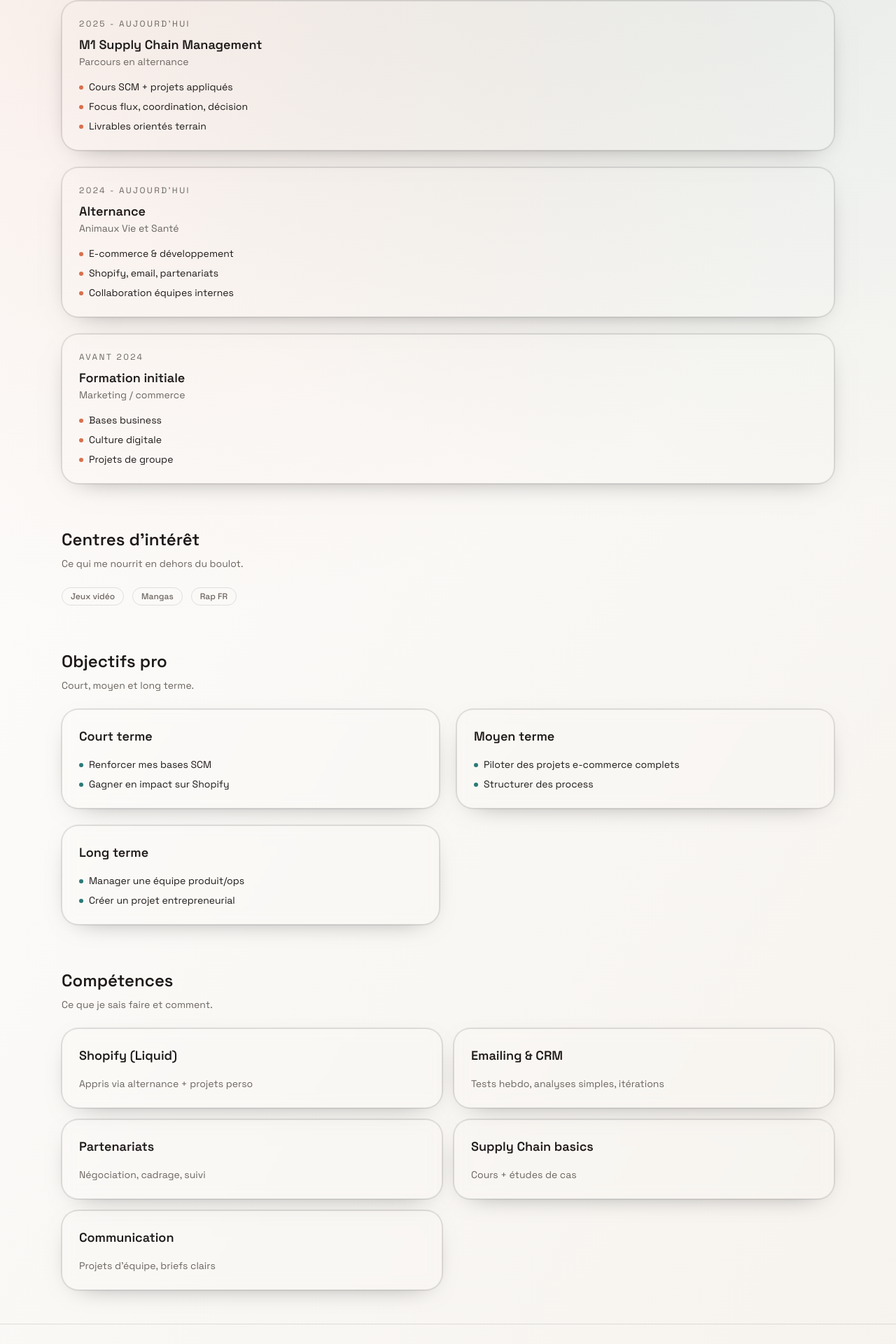
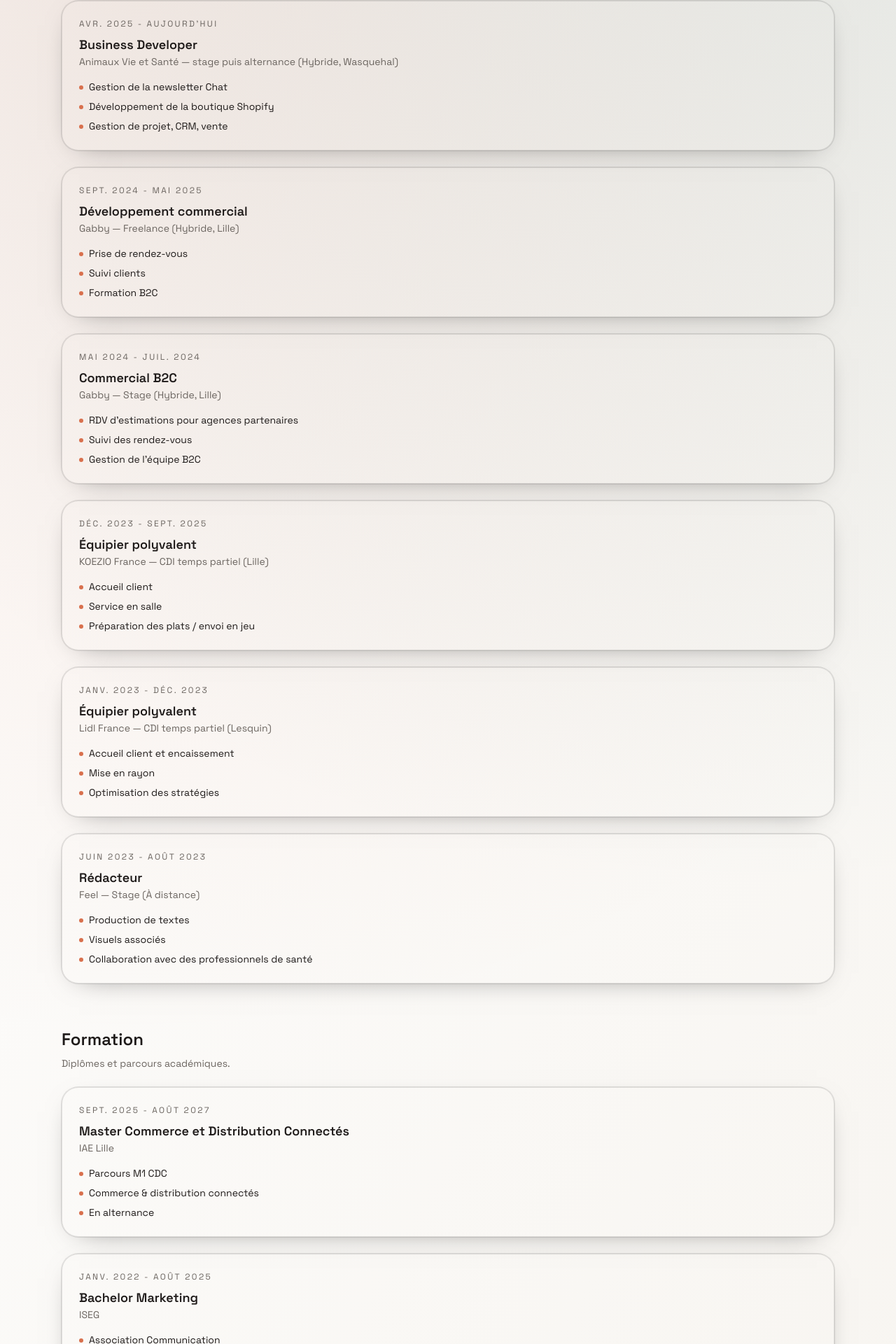
Before and after one commit to Gard0n/portfolio-mathieu-jardin, a Next.js app: page /about in a window 1280 px wide. Shown: the part 488-2408 px from the top of the page at 70% size. Built offline with nearby package versions, Linux system fonts and the light colour scheme.

Commit message:
Update about content to V1.05

```diff
--- a/src/app/about/page.tsx
+++ b/src/app/about/page.tsx
@@ -26,11 +26,18 @@ export default function AboutPage() {
         </Card>
       </Section>
 
-      <Section title="Parcours" description="Timeline rapide.">
+      <Section title="Expérience" description="Ce que j'ai fait sur le terrain.">
         <Timeline items={about.timeline} />
       </Section>
 
-      <Section title="Centres d'intérêt" description="Ce qui me nourrit en dehors du boulot.">
+      <Section title="Formation" description="Diplômes et parcours académiques.">
+        <Timeline items={about.education} />
+      </Section>
+
+      <Section
+        title="Centres d'intérêt"
+        description="Ce qui me nourrit en dehors du boulot."
+      >
         <div className="flex flex-wrap gap-3">
           {about.interests.map((interest) => (
             <Badge key={interest}>{interest}</Badge>
--- a/src/content/siteContent.ts
+++ b/src/content/siteContent.ts
@@ -1,6 +1,6 @@
 export const siteContent = {
   site: {
-    name: "Portfolio MJ V1.04",
+    name: "Portfolio MJ V1.05",
     role: "Business Developer / Shopify / E-commerce",
     description:
       "Portfolio simple et direct : parcours, alternance, projets et livrables Supply Chain.",
@@ -16,7 +16,7 @@ export const siteContent = {
     { label: "Contact", href: "/contact" }
   ],
   home: {
-    heroTitle: "Portfolio MJ V1.04",
+    heroTitle: "Portfolio MJ V1.05",
     heroSubtitle:
       "Étudiant M1 CDC IAE Lille / Business Developer chez AVS /\nFreelance stratégie et Shopify",
     heroBullets: ["Fan de jeux vidéo", "Fan de manga", "Fan de musique"],
@@ -42,43 +42,87 @@ export const siteContent = {
   },
   about: {
     identity: [
-      "Profil hybride : business, digital, supply chain.",
-      "J'aime les projets concrets, les tests rapides et les feedbacks clairs.",
-      "Mon style : simple, efficace, orienté impact."
+      "Bienvenue sur mon portfolio : le but est de résumer qui je suis.",
+      "J'espère que ça vous plaira !",
+      "Ici : expériences, projets, compétences."
     ],
     timeline: [
       {
-        date: "2025 - Aujourd'hui",
-        title: "M1 Supply Chain Management",
-        subtitle: "Parcours en alternance",
+        date: "avr. 2025 - aujourd'hui",
+        title: "Business Developer",
+        subtitle: "Animaux Vie et Santé — stage puis alternance (Hybride, Wasquehal)",
         details: [
-          "Cours SCM + projets appliqués",
-          "Focus flux, coordination, décision",
-          "Livrables orientés terrain"
+          "Gestion de la newsletter Chat",
+          "Développement de la boutique Shopify",
+          "Gestion de projet, CRM, vente"
         ]
       },
       {
-        date: "2024 - Aujourd'hui",
-        title: "Alternance",
-        subtitle: "Animaux Vie et Santé",
+        date: "sept. 2024 - mai 2025",
+        title: "Développement commercial",
+        subtitle: "Gabby — Freelance (Hybride, Lille)",
+        details: ["Prise de rendez-vous", "Suivi clients", "Formation B2C"]
+      },
+      {
+        date: "mai 2024 - juil. 2024",
+        title: "Commercial B2C",
+        subtitle: "Gabby — Stage (Hybride, Lille)",
         details: [
-          "E-commerce & développement",
-          "Shopify, email, partenariats",
-          "Collaboration équipes internes"
+          "RDV d'estimations pour agences partenaires",
+          "Suivi des rendez-vous",
+          "Gestion de l'équipe B2C"
         ]
       },
       {
-        date: "Avant 2024",
-        title: "Formation initiale",
-        subtitle: "Marketing / commerce",
-        details: ["Bases business", "Culture digitale", "Projets de groupe"]
+        date: "déc. 2023 - sept. 2025",
+        title: "Équipier polyvalent",
+        subtitle: "KOEZIO France — CDI temps partiel (Lille)",
+        details: [
+          "Accueil client",
+          "Service en salle",
+          "Préparation des plats / envoi en jeu"
+        ]
+      },
+      {
+        date: "janv. 2023 - déc. 2023",
+        title: "Équipier polyvalent",
+        subtitle: "Lidl France — CDI temps partiel (Lesquin)",
+        details: ["Accueil client et encaissement", "Mise en rayon", "Optimisation des stratégies"]
+      },
+      {
+        date: "juin 2023 - août 2023",
+        title: "Rédacteur",
+        subtitle: "Feel — Stage (À distance)",
+        details: [
+          "Production de textes",
+          "Visuels associés",
+          "Collaboration avec des professionnels de santé"
+        ]
       }
     ],
-    interests: ["Jeux vidéo", "Mangas", "Rap FR"],
+    education: [
+      {
+        date: "sept. 2025 - août 2027",
+        title: "Master Commerce et Distribution Connectés",
+        subtitle: "IAE Lille",
+        details: ["Parcours M1 CDC", "Commerce & distribution connectés", "En alternance"]
+      },
+      {
+        date: "janv. 2022 - août 2025",
+        title: "Bachelor Marketing",
+        subtitle: "ISEG",
+        details: [
+          "Association Communication",
+          "Association Décor (Trésorier)",
+          "Marketing digital, négociation, études de marché"
+        ]
+      }
+    ],
+    interests: ["Manga", "Jeux vidéo", "Musique"],
     goals: {
-      short: ["Renforcer mes bases SCM", "Gagner en impact sur Shopify"],
-      mid: ["Piloter des projets e-commerce complets", "Structurer des process"],
-      long: ["Manager une équipe produit/ops", "Créer un projet entrepreneurial"]
+      short: ["À définir"],
+      mid: ["À définir"],
+      long: ["À définir"]
     },
     skills: [
       {
```
Also changed, not shown: public/og.svg.
